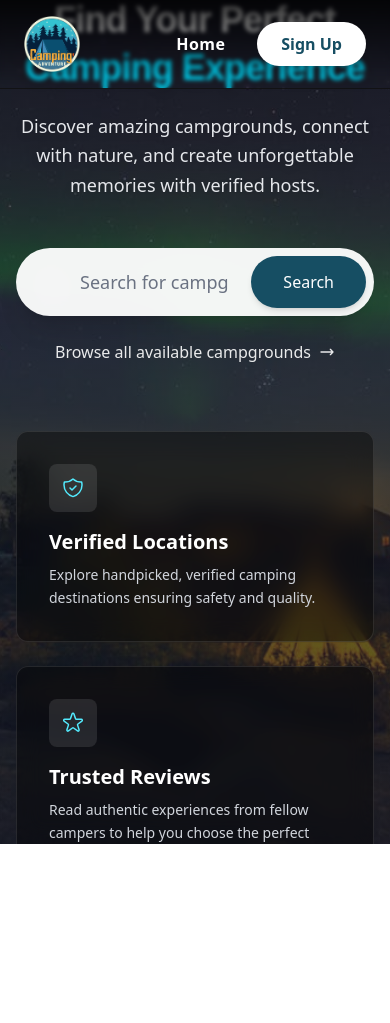
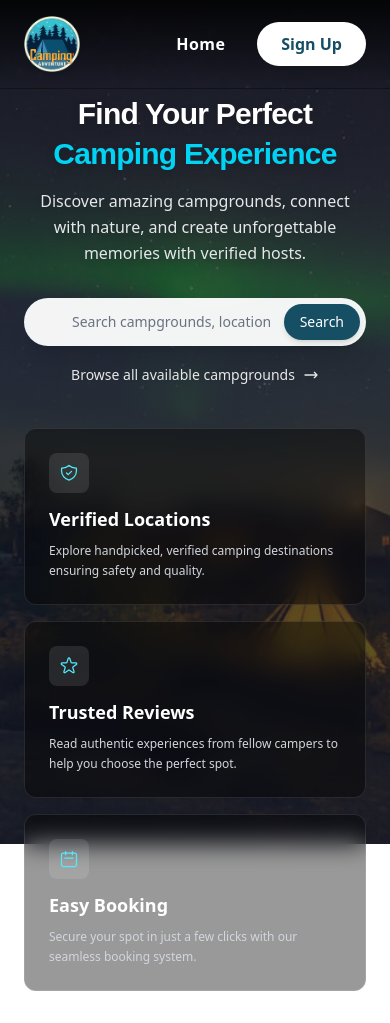
Before and after one commit to HardikMutha/DBMS_Project_SEM_V, a React (Vite) app in the folder client/: page / in a window 390 px wide. Before the commit the page ends 844 px from the top, so only its background shows below. Built offline with nearby package versions, Linux system fonts and the light colour scheme; no server answers; a web font is replaced by a local one.

Commit message:
Fix : Homepage Responsiveness

```diff
--- a/client/src/Pages/Home.jsx
+++ b/client/src/Pages/Home.jsx
@@ -30,34 +30,40 @@ const Home = () => {
   };
 
   return (
-    <div className="h-screen flex flex-col relative overflow-hidden">
+    <div className="min-h-screen flex flex-col relative">
+      {/* Fixed background layer */}
+      <div
+        className="fixed inset-0 -z-10"
+        style={{
+          background: `linear-gradient(rgba(15, 23, 42, 0.6), rgba(15, 23, 42, 0.7)), url('${campingBg}') center/cover no-repeat`,
+        }}
+      />
+
       <Navbar variant="transparent" />
-      <div
-        className="flex-1 relative flex items-center justify-center px-4 sm:px-6 lg:px-8"
-        style={{
-          background: `linear-gradient(rgba(15, 23, 42, 0.6), rgba(15, 23, 42, 0.7)), url('${campingBg}') center/cover no-repeat fixed`,
-        }}
-      >
+
+      <main className="flex-1 flex items-center justify-center px-4 sm:px-6 lg:px-8 pt-24 sm:pt-28 pb-8 sm:pb-12 lg:pb-16">
         <div className="relative z-10 w-full max-w-6xl mx-auto">
-          <div className="text-center mb-12 lg:mb-16">
+          {/* Hero Text */}
+          <div className="text-center mb-8 sm:mb-10 lg:mb-12">
             <h1
-              className="text-4xl sm:text-5xl md:text-7xl font-bold text-white mb-6 tracking-tight drop-shadow-lg"
+              className="text-3xl sm:text-4xl md:text-5xl lg:text-7xl font-bold text-white mb-4 sm:mb-6 tracking-tight drop-shadow-lg"
               style={{ fontFamily: "Cantarell, sans-serif" }}
             >
               Find Your Perfect
-              <span className="block text-cyan-400 mt-2">Camping Experience</span>
+              <span className="block text-cyan-400 mt-1 sm:mt-2">Camping Experience</span>
             </h1>
-            <p className="text-lg sm:text-xl text-gray-200 max-w-2xl mx-auto font-light leading-relaxed drop-shadow-md">
+            <p className="text-base sm:text-lg md:text-xl text-gray-200 max-w-2xl mx-auto font-light leading-relaxed drop-shadow-md px-2">
               Discover amazing campgrounds, connect with nature, and create unforgettable memories with verified hosts.
             </p>
           </div>
 
-          <div className="w-full max-w-3xl mx-auto mb-16">
+          {/* Search Section */}
+          <div className="w-full max-w-3xl mx-auto mb-10 sm:mb-12 lg:mb-16 px-2">
             <form onSubmit={handleSearch} className="relative group">
-              <div className="absolute inset-y-0 left-0 pl-6 flex items-center pointer-events-none">
+              <div className="absolute inset-y-0 left-0 pl-4 sm:pl-6 flex items-center pointer-events-none">
                 <svg
                   xmlns="http://www.w3.org/2000/svg"
-                  className="h-6 w-6 text-gray-400 group-focus-within:text-cyan-500 transition-colors duration-300"
+                  className="h-5 w-5 sm:h-6 sm:w-6 text-gray-400 group-focus-within:text-cyan-500 transition-colors duration-300"
                   fill="none"
                   viewBox="0 0 24 24"
                   stroke="currentColor"
@@ -72,23 +78,23 @@ const Home = () => {
               </div>
               <input
                 type="text"
-                placeholder="Search for campgrounds, locations, or activities..."
+                placeholder="Search campgrounds, locations..."
                 value={searchQuery}
                 onChange={(e) => setSearchQuery(e.target.value)}
-                className="w-full pl-16 pr-36 py-5 bg-white/95 backdrop-blur-md border-0 rounded-full text-gray-900 placeholder-gray-500 text-lg focus:outline-none focus:ring-4 focus:ring-cyan-500/30 shadow-xl transition-all duration-300"
+                className="w-full pl-12 sm:pl-16 pr-24 sm:pr-32 md:pr-36 py-3.5 sm:py-4 md:py-5 bg-white/95 backdrop-blur-md border-0 rounded-full text-gray-900 placeholder-gray-500 text-sm sm:text-base md:text-lg focus:outline-none focus:ring-4 focus:ring-cyan-500/30 shadow-xl transition-all duration-300"
               />
               <button
                 type="submit"
-                className="absolute right-2 top-2 bottom-2 px-8 bg-[#164E63] hover:bg-[#113a4b] text-white rounded-full font-medium transition-colors duration-300 shadow-md flex items-center justify-center"
+                className="absolute right-1.5 sm:right-2 top-1.5 sm:top-2 bottom-1.5 sm:bottom-2 px-4 sm:px-6 md:px-8 bg-[#164E63] hover:bg-[#113a4b] text-white rounded-full font-medium text-sm sm:text-base transition-colors duration-300 shadow-md flex items-center justify-center"
               >
                 Search
               </button>
             </form>
 
-            <div className="mt-6 text-center">
+            <div className="mt-4 sm:mt-6 text-center">
               <button
                 onClick={handleBrowseClick}
-                className="inline-flex items-center gap-2 text-white/90 hover:text-white font-medium transition-colors duration-300 border-b border-transparent hover:border-cyan-400 pb-0.5 group"
+                className="inline-flex items-center gap-2 text-white/90 hover:text-white font-medium text-sm sm:text-base transition-colors duration-300 border-b border-transparent hover:border-cyan-400 pb-0.5 group"
               >
                 <span>Browse all available campgrounds</span>
                 <svg
@@ -104,10 +110,11 @@ const Home = () => {
             </div>
           </div>
 
-          <div className="grid grid-cols-1 md:grid-cols-3 gap-6 lg:gap-8 max-w-5xl mx-auto">
-            <div className="bg-black/40 backdrop-blur-md rounded-xl p-8 border border-white/10 hover:border-cyan-500/50 transition-all duration-300 hover:-translate-y-1 hover:shadow-2xl hover:shadow-cyan-900/20 group text-left">
-              <div className="bg-white/10 w-12 h-12 rounded-lg flex items-center justify-center mb-4 group-hover:bg-cyan-500/20 transition-colors duration-300">
-                <svg className="w-6 h-6 text-cyan-300" fill="none" viewBox="0 0 24 24" stroke="currentColor">
+          {/* Feature Cards */}
+          <div className="grid grid-cols-1 sm:grid-cols-2 lg:grid-cols-3 gap-4 sm:gap-6 lg:gap-8 max-w-5xl mx-auto px-2">
+            <div className="bg-black/40 backdrop-blur-md rounded-xl p-6 sm:p-8 border border-white/10 hover:border-cyan-500/50 transition-all duration-300 hover:-translate-y-1 hover:shadow-2xl hover:shadow-cyan-900/20 group text-left">
+              <div className="bg-white/10 w-10 h-10 sm:w-12 sm:h-12 rounded-lg flex items-center justify-center mb-3 sm:mb-4 group-hover:bg-cyan-500/20 transition-colors duration-300">
+                <svg className="w-5 h-5 sm:w-6 sm:h-6 text-cyan-300" fill="none" viewBox="0 0 24 24" stroke="currentColor">
                   <path
                     strokeLinecap="round"
                     strokeLinejoin="round"
@@ -116,15 +123,15 @@ const Home = () => {
                   />
                 </svg>
               </div>
-              <h3 className="text-xl font-bold text-white mb-2">Verified Locations</h3>
-              <p className="text-gray-300 text-sm leading-relaxed">
+              <h3 className="text-lg sm:text-xl font-bold text-white mb-2">Verified Locations</h3>
+              <p className="text-gray-300 text-xs sm:text-sm leading-relaxed">
                 Explore handpicked, verified camping destinations ensuring safety and quality.
               </p>
             </div>
 
-            <div className="bg-black/40 backdrop-blur-md rounded-xl p-8 border border-white/10 hover:border-cyan-500/50 transition-all duration-300 hover:-translate-y-1 hover:shadow-2xl hover:shadow-cyan-900/20 group text-left">
-              <div className="bg-white/10 w-12 h-12 rounded-lg flex items-center justify-center mb-4 group-hover:bg-cyan-500/20 transition-colors duration-300">
-                <svg className="w-6 h-6 text-cyan-300" fill="none" viewBox="0 0 24 24" stroke="currentColor">
+            <div className="bg-black/40 backdrop-blur-md rounded-xl p-6 sm:p-8 border border-white/10 hover:border-cyan-500/50 transition-all duration-300 hover:-translate-y-1 hover:shadow-2xl hover:shadow-cyan-900/20 group text-left">
+              <div className="bg-white/10 w-10 h-10 sm:w-12 sm:h-12 rounded-lg flex items-center justify-center mb-3 sm:mb-4 group-hover:bg-cyan-500/20 transition-colors duration-300">
+                <svg className="w-5 h-5 sm:w-6 sm:h-6 text-cyan-300" fill="none" viewBox="0 0 24 24" stroke="currentColor">
                   <path
                     strokeLinecap="round"
                     strokeLinejoin="round"
@@ -133,15 +140,15 @@ const Home = () => {
                   />
                 </svg>
               </div>
-              <h3 className="text-xl font-bold text-white mb-2">Trusted Reviews</h3>
-              <p className="text-gray-300 text-sm leading-relaxed">
+              <h3 className="text-lg sm:text-xl font-bold text-white mb-2">Trusted Reviews</h3>
+              <p className="text-gray-300 text-xs sm:text-sm leading-relaxed">
                 Read authentic experiences from fellow campers to help you choose the perfect spot.
               </p>
             </div>
 
-            <div className="bg-black/40 backdrop-blur-md rounded-xl p-8 border border-white/10 hover:border-cyan-500/50 transition-all duration-300 hover:-translate-y-1 hover:shadow-2xl hover:shadow-cyan-900/20 group text-left">
-              <div className="bg-white/10 w-12 h-12 rounded-lg flex items-center justify-center mb-4 group-hover:bg-cyan-500/20 transition-colors duration-300">
-                <svg className="w-6 h-6 text-cyan-300" fill="none" viewBox="0 0 24 24" stroke="currentColor">
+            <div className="bg-black/40 backdrop-blur-md rounded-xl p-6 sm:p-8 border border-white/10 hover:border-cyan-500/50 transition-all duration-300 hover:-translate-y-1 hover:shadow-2xl hover:shadow-cyan-900/20 group text-left sm:col-span-2 lg:col-span-1">
+              <div className="bg-white/10 w-10 h-10 sm:w-12 sm:h-12 rounded-lg flex items-center justify-center mb-3 sm:mb-4 group-hover:bg-cyan-500/20 transition-colors duration-300">
+                <svg className="w-5 h-5 sm:w-6 sm:h-6 text-cyan-300" fill="none" viewBox="0 0 24 24" stroke="currentColor">
                   <path
                     strokeLinecap="round"
                     strokeLinejoin="round"
@@ -150,14 +157,14 @@ const Home = () => {
                   />
                 </svg>
               </div>
-              <h3 className="text-xl font-bold text-white mb-2">Easy Booking</h3>
-              <p className="text-gray-300 text-sm leading-relaxed">
+              <h3 className="text-lg sm:text-xl font-bold text-white mb-2">Easy Booking</h3>
+              <p className="text-gray-300 text-xs sm:text-sm leading-relaxed">
                 Secure your spot in just a few clicks with our seamless booking system.
               </p>
             </div>
           </div>
         </div>
-      </div>
+      </main>
     </div>
   );
 };
```
